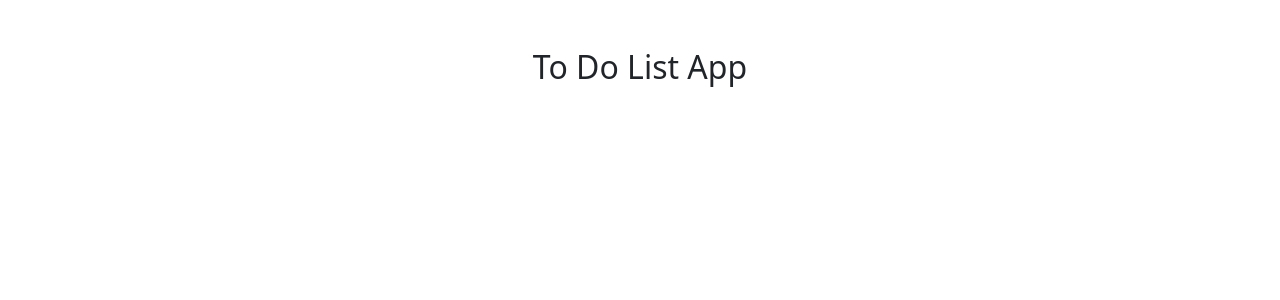
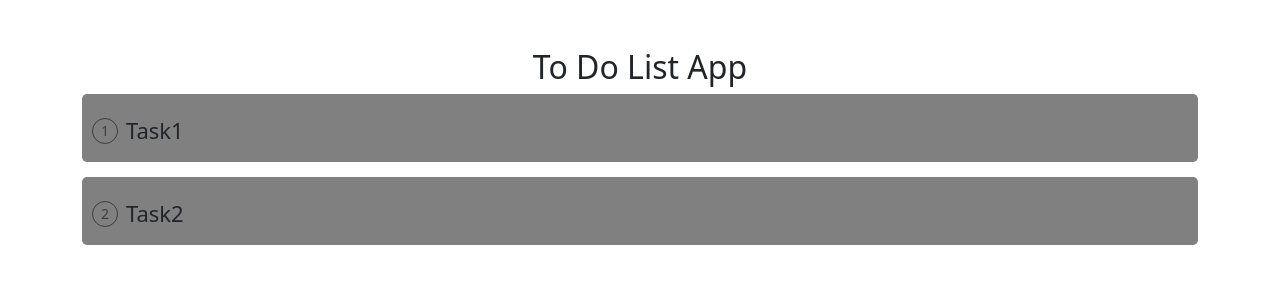
Before and after one commit to jakar79/to-do-react, a React (Create React App) app: page / in a window 1280 px wide. Shown: the top 300 px of the page. Built offline with nearby package versions, Linux system fonts and the light colour scheme.

Commit message:
committed

```diff
--- a/src/App.css
+++ b/src/App.css
@@ -6,3 +6,37 @@ body {
 .App {
   text-align: center;
 }
+
+.taskBg {
+  text-align: left;
+  font-size: 22px;
+  position: relative;
+  background-color: gray;
+  border-radius: 5px;
+  margin: 0 0 15px;
+  padding: 20px 100px 15px 10px;
+}
+
+.taskBg .done .taskText {
+  text-decoration: line-through;
+  opacity: 0.3;
+}
+
+.taskNum {
+  color: #3d3d3d;
+  border: 1px solid #3d3d3d;
+  border-radius: 50%;
+  width: 26px;
+  height: 26px;
+  display: flex;
+  text-align: center;
+  font-size: 14px;
+  justify-content: center;
+  align-items: center;
+  margin: 0 8px 0 0;
+}
+
+.taskBg div {
+  display: flex;
+  align-items: center;
+}
--- a/src/App.js
+++ b/src/App.js
@@ -60,6 +60,23 @@ function App() {
       {/* Display ToDos */}
 
       { toDo && toDo.length ? '' : 'No Task...' }
+      { toDo && toDo
+      .map((task, index) => {
+        return (
+          <React.Fragment key={task.id}>
+
+            <div className="col taskBg">
+              <div className={task.status ?  'done' : ''}>
+                <span className = "taskNum">{index + 1} </span>
+                <span className = "taskText">{task.title}</span>
+              </div>
+            </div>
+
+
+          </React.Fragment>
+        )
+      })
+       }
 
 
     </div>
```
